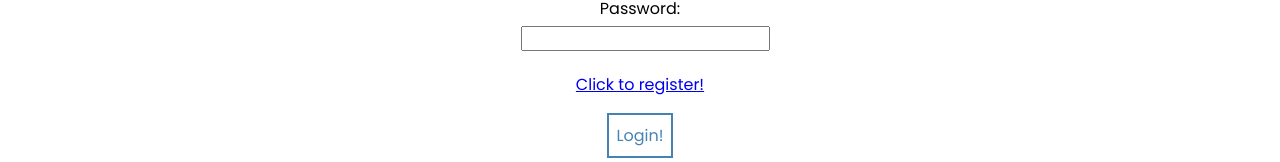
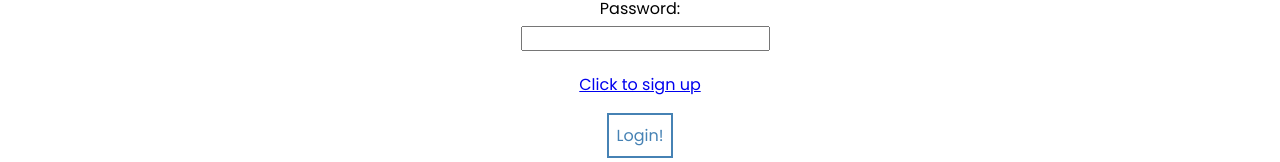
Before and after one commit to aminarrale/YouTubeCloneBackend, a React (Create React App) app in the folder ReactDjango_JWT_StarterCode-main/frontend/: page /login in a window 1280 px wide. Shown: the part 208-370 px from the top of the page. Built offline with nearby package versions, Linux system fonts and the light colour scheme.

Commit message:
Login page made

```diff
--- a/ReactDjango_JWT_StarterCode-main/frontend/src/pages/LoginPage/LoginPage.js
+++ b/ReactDjango_JWT_StarterCode-main/frontend/src/pages/LoginPage/LoginPage.js
@@ -40,9 +40,9 @@ const LoginPage = () => {
           />
         </label>
         {isServerError ? (
-          <p className="error">Login failed, incorrect credentials!</p>
+          <p className="error">Login failed incorrect credentials</p>
         ) : null}
-        <Link to="/register">Click to register!</Link>
+        <Link to="/register">Click to sign up</Link>
         <button>Login!</button>
       </form>
     </div>
```
